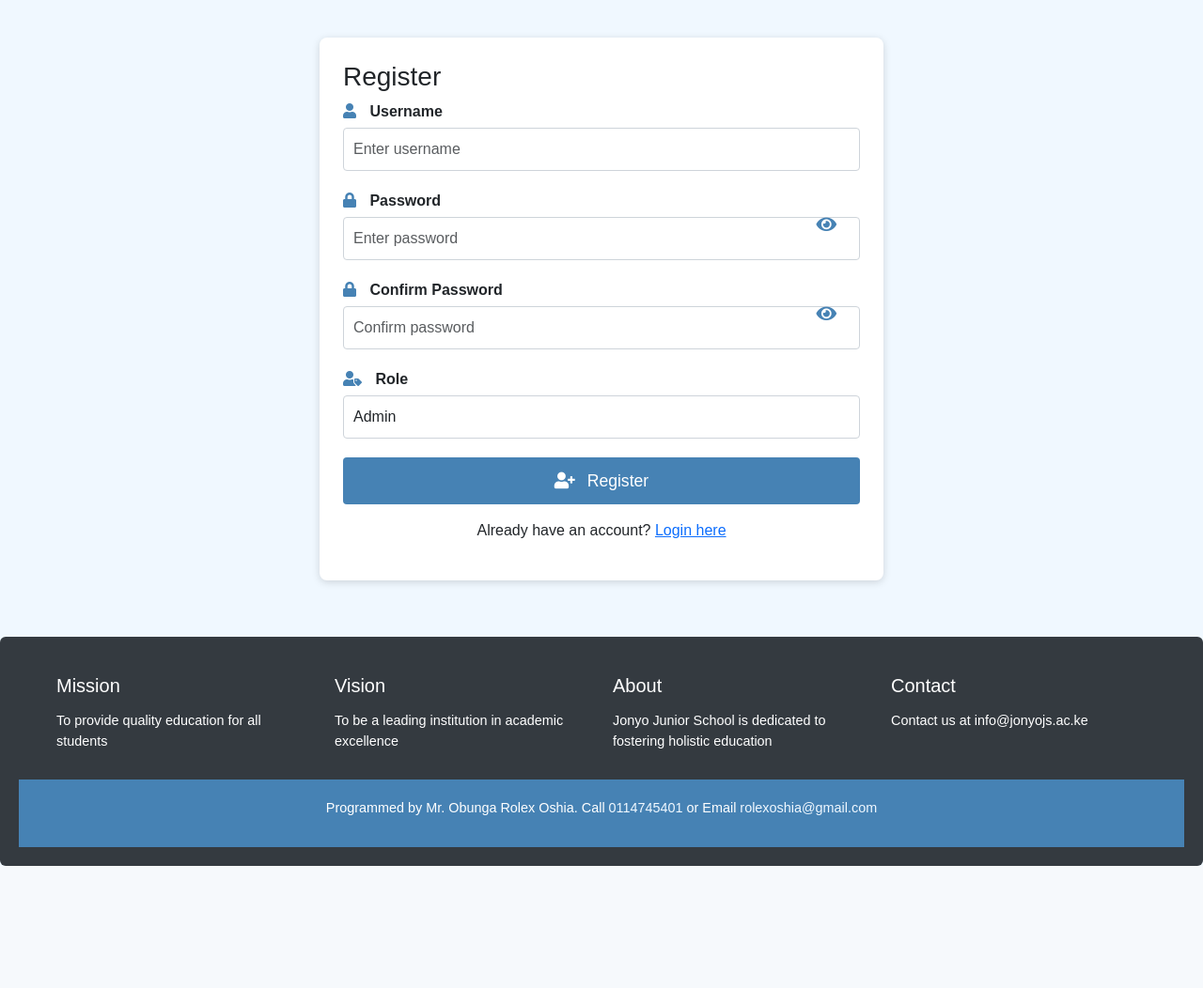
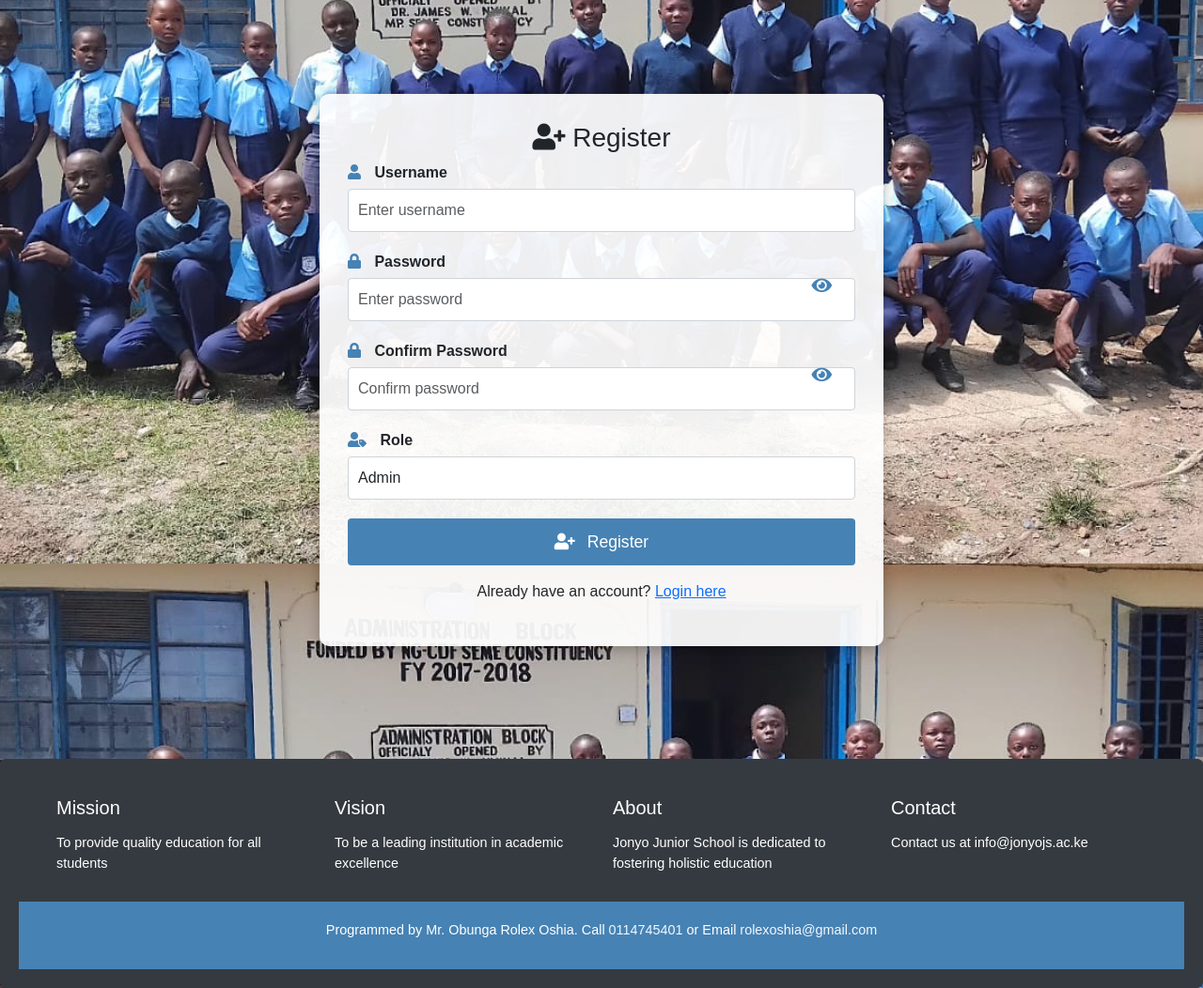
Before and after one commit to rolex2-2/jonyo-jounior-school-IMS, a Flask app: page /register in a window 1280 px wide. Shown: the part 200-1252 px from the top of the page at 94% size. Before the commit the page ends 1122 px from the top, so only its background shows below. Run offline with Flask 3, Linux system fonts and the light colour scheme; some libraries are stand-ins or nearby versions.

Commit message:
Update login and register pages with school background and improved styling

```diff
--- a/templates/register.html
+++ b/templates/register.html
@@ -1,23 +1,37 @@
 {% extends "index.html" %}
 {% block content %}
 <style>
+    body {
+        background-image: url("{{ url_for('static', filename='school.jpeg') }}");
+        background-size: cover;
+        background-repeat: no-repeat;
+        background-position: center;
+        background-attachment: fixed;
+        min-height: 100vh;
+        margin: 0;
+        padding: 0;
+    }
+
     .form-container {
         max-width: 600px;
-        margin: 20px auto;
-        background-color: white;
-        padding: 25px;
-        border-radius: 8px;
-        box-shadow: 0 2px 8px rgba(0,0,0,0.15);
+        margin: 80px auto;
+        background-color: rgba(255, 255, 255, 0.93);
+        padding: 30px;
+        border-radius: 10px;
+        box-shadow: 0 4px 15px rgba(0, 0, 0, 0.25);
     }
+
     .form-group {
         margin-bottom: 20px;
         position: relative;
     }
+
     label {
         font-weight: bold;
         margin-bottom: 5px;
         display: block;
     }
+
     .form-control {
         padding: 10px;
         border: 1px solid #ced4da;
@@ -25,10 +39,12 @@
         font-size: 1em;
         width: 100%;
     }
+
     .form-group i {
         color: #4682b4;
         margin-right: 10px;
     }
+
     .btn-primary {
         background-color: #4682b4;
         color: white;
@@ -39,32 +55,39 @@
         font-size: 1.1em;
         transition: background-color 0.3s;
     }
+
     .btn-primary:hover {
         background-color: #5a9bd4;
     }
+
     .btn-primary i {
         margin-right: 8px;
     }
+
     .alert {
         margin: 15px 0;
         padding: 15px;
         border-radius: 4px;
         font-size: 1em;
     }
+
     .alert-primary {
         background-color: #d4edda;
         color: #155724;
     }
+
     .alert-danger {
         background-color: #f8d7da;
         color: #721c24;
     }
+
     .error {
         color: #dc3545;
         font-size: 0.9em;
         margin-top: 5px;
         display: block;
     }
+
     .toggle-password {
         position: absolute;
         right: 15px;
@@ -74,26 +97,32 @@
         color: #4682b4;
         font-size: 1.2em;
     }
+
     @media (max-width: 600px) {
         .form-container {
             padding: 20px;
-            margin: 10px;
+            margin: 40px 15px;
         }
+
         .form-group {
             margin-bottom: 15px;
         }
+
         .toggle-password {
             top: 60%;
             right: 10px;
         }
+
         .btn-primary {
             font-size: 1em;
             padding: 10px;
         }
     }
 </style>
+
 <div class="form-container">
-    <h3>Register</h3>
+    <h3 class="text-center"><i class="fas fa-user-plus"></i> Register</h3>
+
     {% with messages = get_flashed_messages(with_categories=true) %}
         {% if messages %}
             {% for category, message in messages %}
@@ -101,8 +130,10 @@
             {% endfor %}
         {% endif %}
     {% endwith %}
+
     <form method="POST" action="{{ url_for('register') }}">
         {{ form.hidden_tag() }}
+
         <div class="form-group">
             <label for="username"><i class="fas fa-user"></i> Username</label>
             {{ form.username(class="form-control", id="username", placeholder="Enter username", required=True) }}
@@ -110,6 +141,7 @@
                 <span class="error">{{ error }}</span>
             {% endfor %}
         </div>
+
         <div class="form-group">
             <label for="password"><i class="fas fa-lock"></i> Password</label>
             {{ form.password(class="form-control", id="password", placeholder="Enter password", required=True) }}
@@ -118,6 +150,7 @@
                 <span class="error">{{ error }}</span>
             {% endfor %}
         </div>
+
         <div class="form-group">
             <label for="confirm_password"><i class="fas fa-lock"></i> Confirm Password</label>
             {{ form.confirm_password(class="form-control", id="confirm_password", placeholder="Confirm password", required=True) }}
@@ -126,6 +159,7 @@
                 <span class="error">{{ error }}</span>
             {% endfor %}
         </div>
+
         <div class="form-group">
             <label for="role"><i class="fas fa-user-tag"></i> Role</label>
             {{ form.role(class="form-control", id="role", required=True) }}
@@ -133,10 +167,13 @@
                 <span class="error">{{ error }}</span>
             {% endfor %}
         </div>
+
         <button type="submit" class="btn btn-primary"><i class="fas fa-user-plus"></i> Register</button>
     </form>
+
     <p class="mt-3 text-center">Already have an account? <a href="{{ url_for('login') }}">Login here</a></p>
-    <!-- Debug content -->
+
+    <!-- Debug content (optional, can be removed) -->
     <div style="display: none;">
         <p>Mission: {{ mission_content }}</p>
         <p>Vision: {{ vision_content }}</p>
@@ -144,6 +181,7 @@
         <p>Contact: {{ contact_content }}</p>
     </div>
 </div>
+
 <script>
     function togglePassword(id) {
         const input = document.getElementById(id);
```
Also changed, not shown: templates/login.html (+42 -7 lines).
